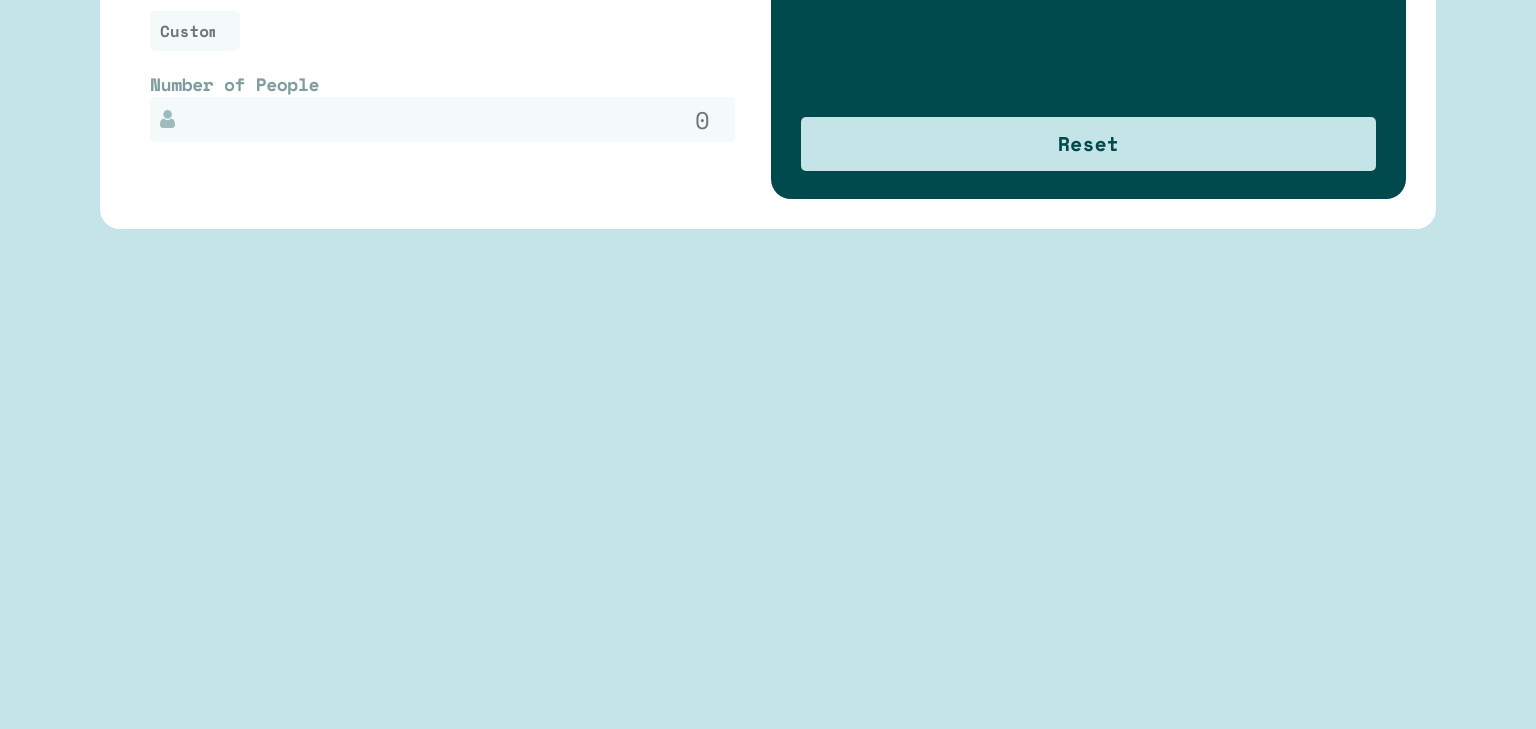
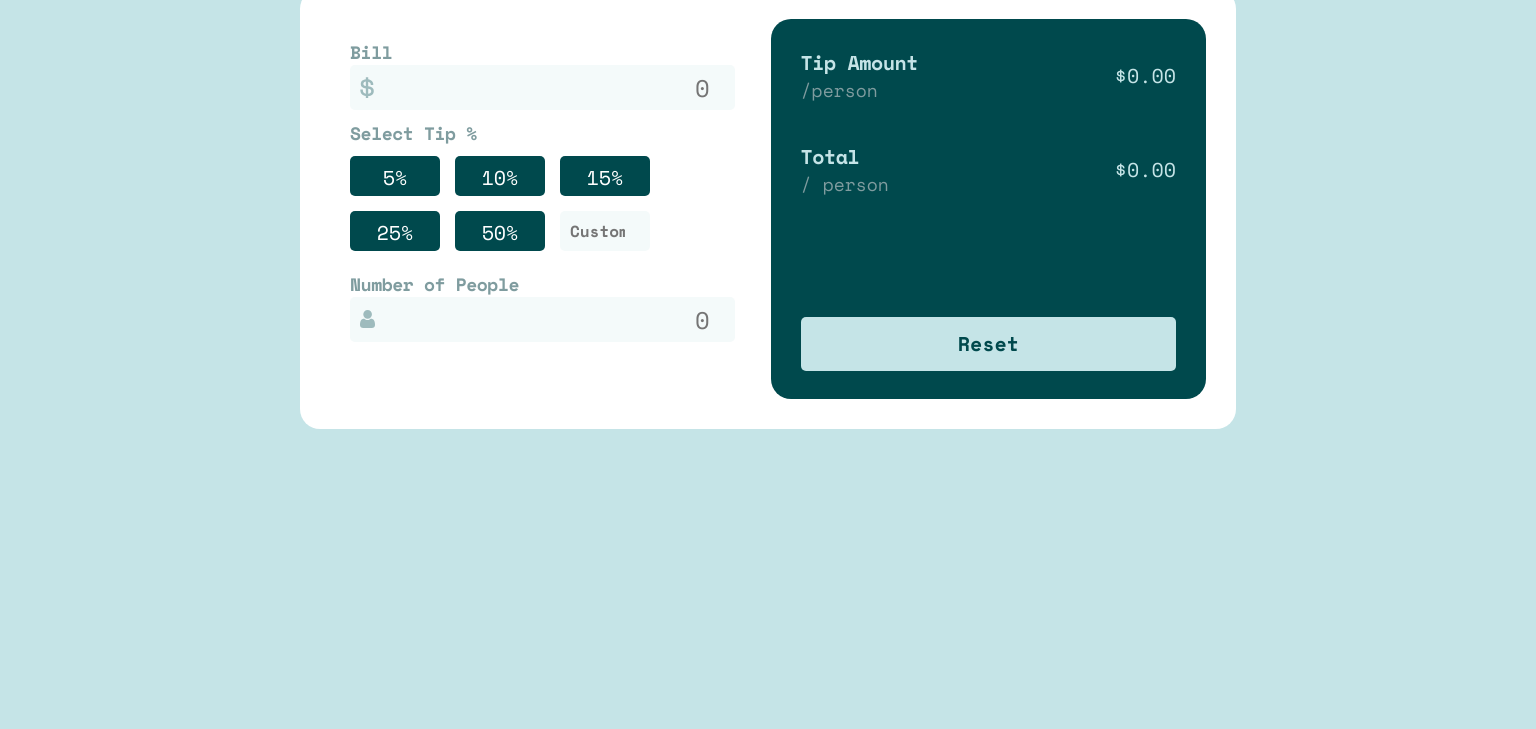
Before and after one commit to tj-willemse/tip-calculator-app-main, a website built with Vite: page index.html in a window 1536 px wide. Shown: the part 431-1160 px from the top of the page. Before the commit the page ends 800 px from the top, so only its background shows below. Built offline with nearby package versions, Linux system fonts and the light colour scheme.

Commit message:
fixed width

```diff
--- a/styles/components/main.css
+++ b/styles/components/main.css
@@ -314,7 +314,15 @@
 }
 
 /* xL */
-/* @media (min-width: 1280px) {}  */
+@media (min-width: 1280px) {
+  body {
+    padding: 200px;
+  }
+}
 
 /* 2xL */
-/* @media (min-width: 1536px) {} */
+@media (min-width: 1536px) {
+  body {
+    padding: 300px;
+  }
+}
```
